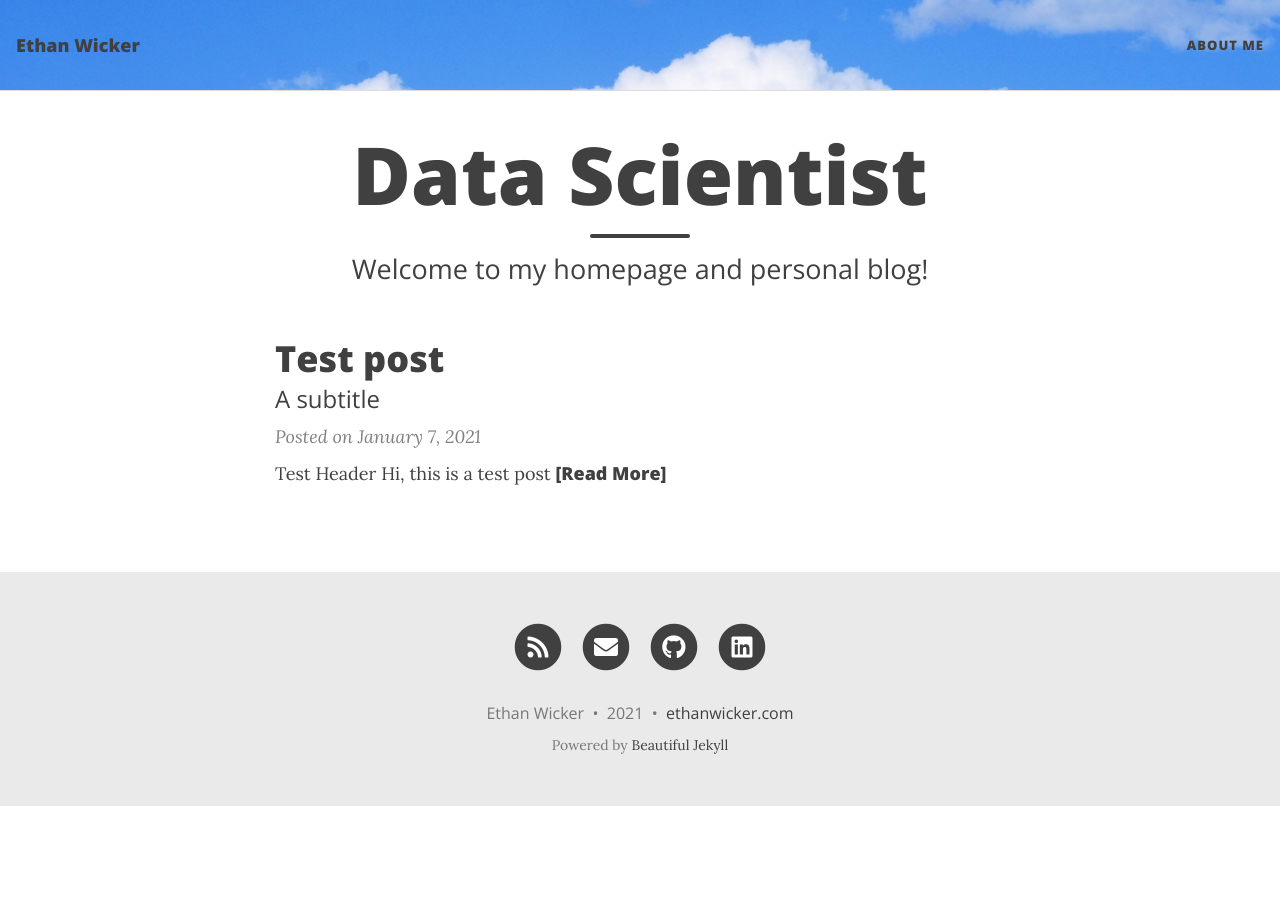
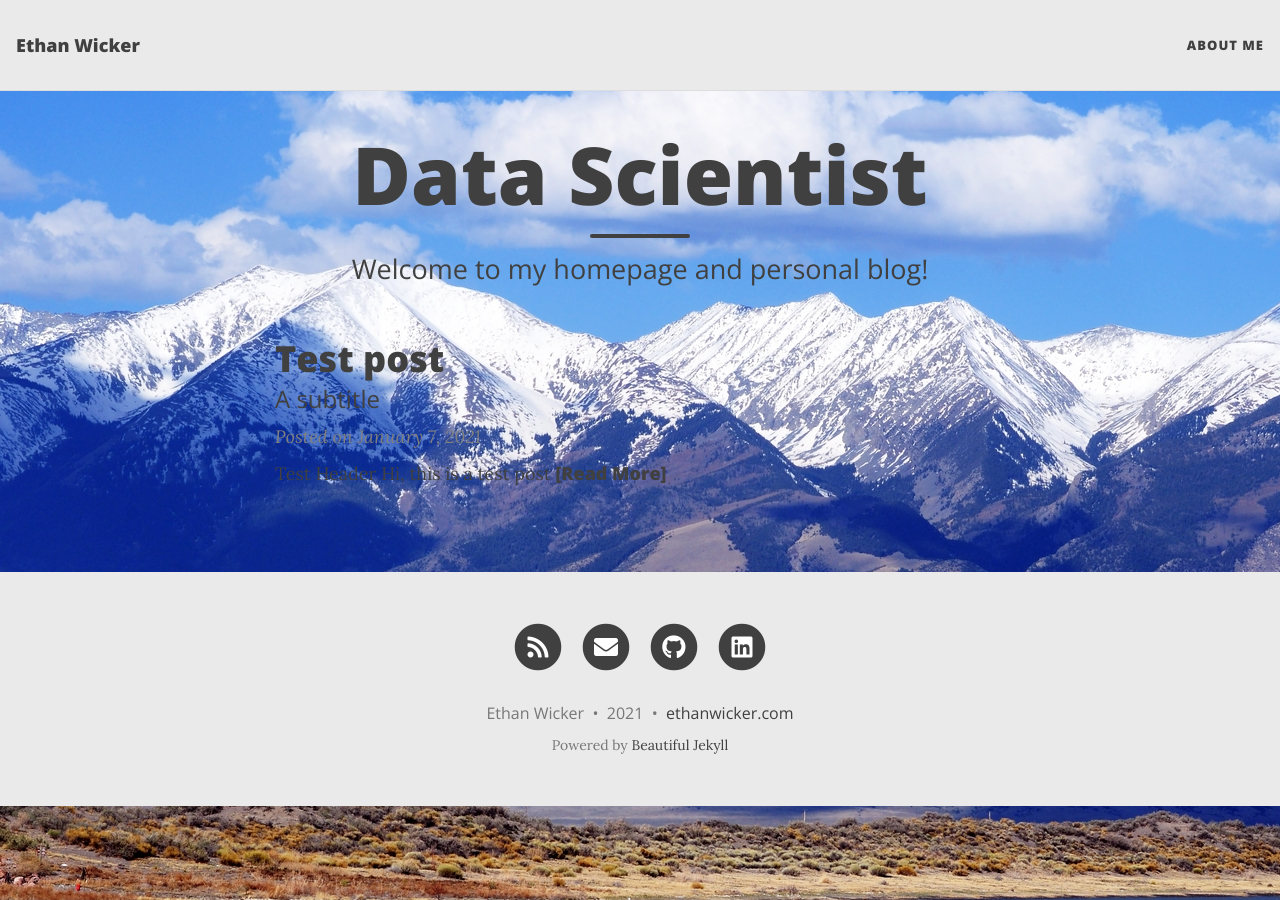
Before and after one commit to ethanwicker/ethanwicker.github.io, a Jekyll site: the page built from index.html, in a window 1280 px wide. Built offline with Jekyll 4.4.1, drawn with Linux system fonts in a browser that asks for light colours; nearby versions of some CDN libraries; the list of posts is cut into pages by our own code.

Commit message:
Updating

```diff
--- a/_config.yml
+++ b/_config.yml
@@ -106,9 +106,9 @@
 # Alternatively, the navbar, footer, and page background can be set to an image
 # instead of colour
 
-navbar-img: "/assets/img/first-mountain-snow-colorado_1500x996.jpg"
+#navbar-img: "/assets/img/bgimage.png"
 #footer-img: "/assets/img/bgimage.png"
-#page-img: "/assets/img/bgimage.png"
+page-img: "/assets/img/first-mountain-snow-colorado_1500x996.jpg"
 
 # Suggest a colour for mobile browsers to use as the browser's theme. This is only supported by a few mobile browsers.
 #mobile-theme-col: "#0085A1"
```
